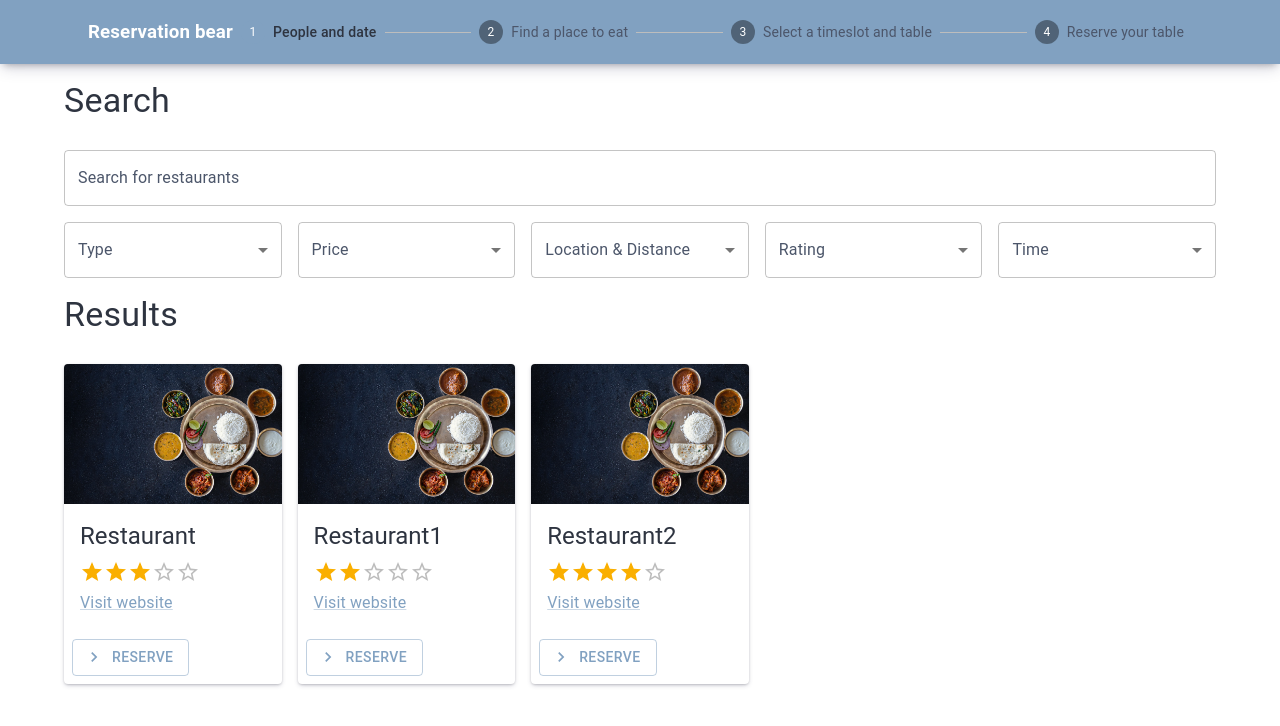
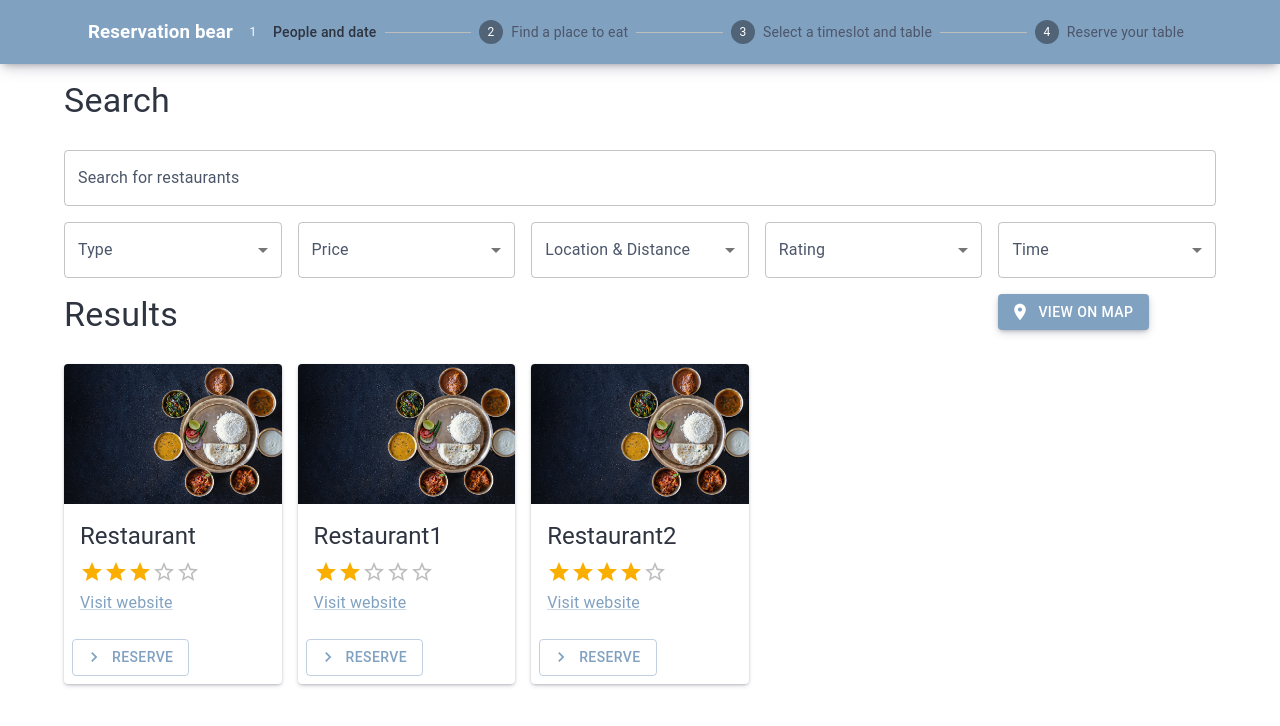
Before and after one commit to Eistbaren/client, a React (Create React App) app: page /search in a window 1280 px wide. Shown: the top 726 px of the page. Built offline with nearby package versions, Linux system fonts and the light colour scheme.

Commit message:
Feat: view on map button

```diff
--- a/src/pages/SearchPage.tsx
+++ b/src/pages/SearchPage.tsx
@@ -20,7 +20,9 @@ import {
   Rating,
   Link,
 } from '@mui/material';
+
 import ChevronRightIcon from '@mui/icons-material/ChevronRight';
+import LocationOnIcon from '@mui/icons-material/LocationOn';
 
 import '../css/SearchPage.css';
 
@@ -114,10 +116,16 @@ export default function SearchPage() {
             </Grid>
           ))}
 
-          <Grid item xs={12}>
+          <Grid item xs={9.6}>
             <Typography gutterBottom variant='h4' component='div'>
               Results
             </Typography>
+          </Grid>
+
+          <Grid item xs={2.4}>
+            <Button variant='contained' startIcon={<LocationOnIcon />}>
+              View on map
+            </Button>
           </Grid>
 
           {restaurants.map(restaurant => (
```
